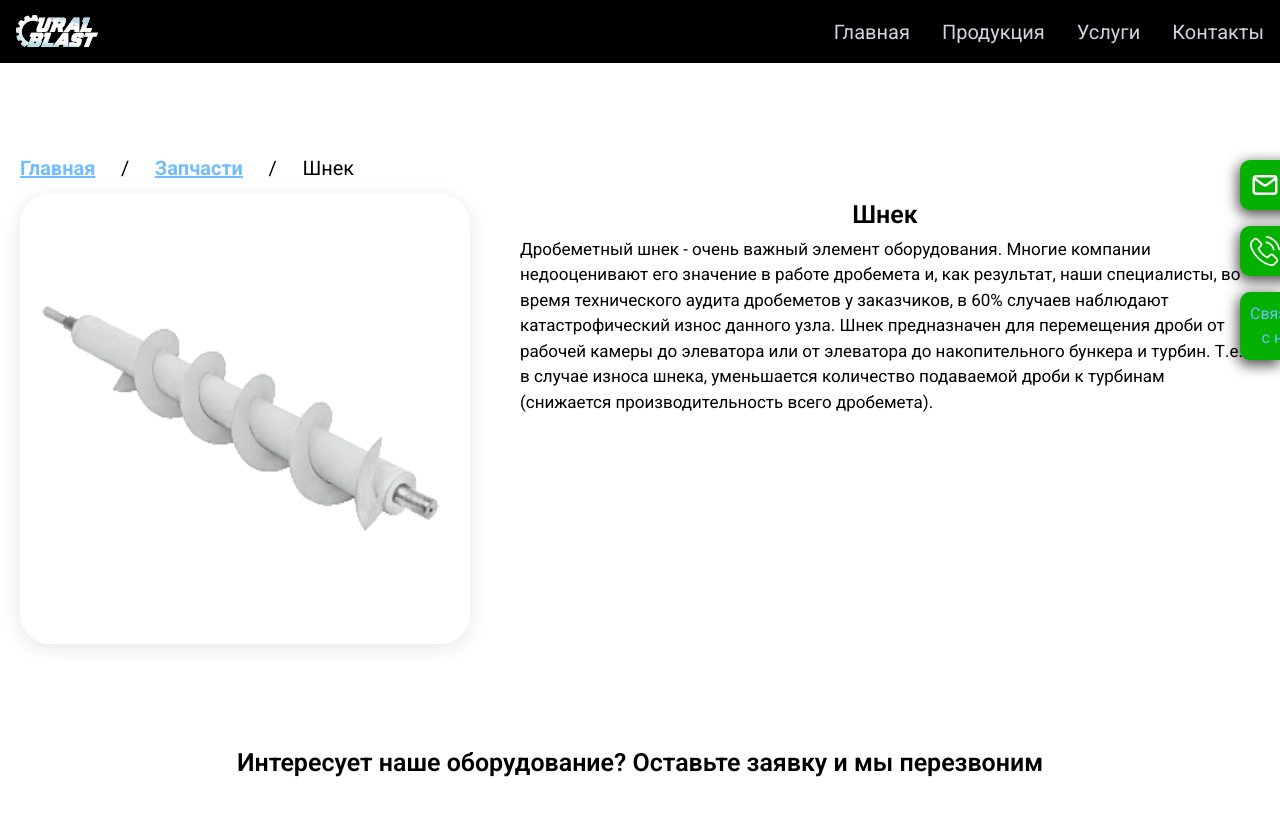
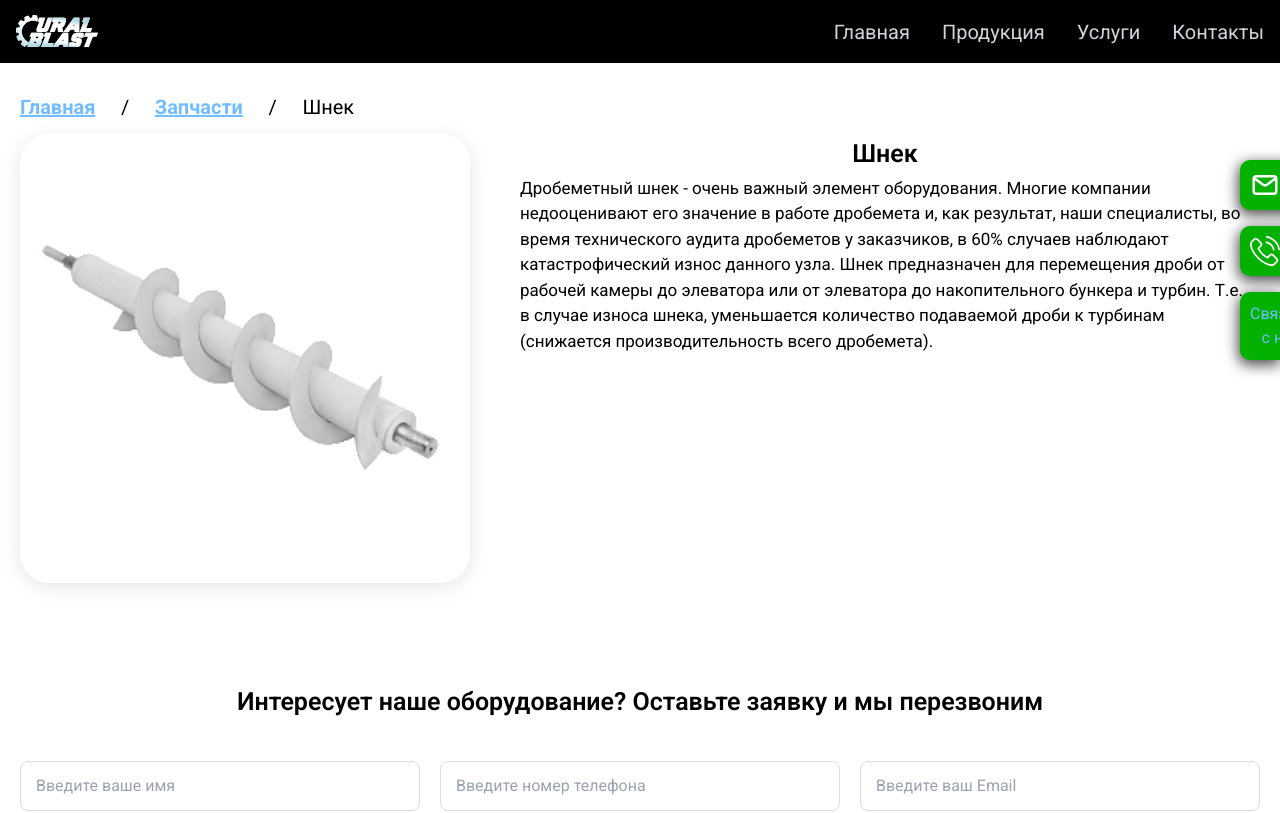
Before and after one commit to aylivdele/uralblast, a React (Vite) app: page /parts/auger in a window 1280 px wide. Shown: the top 813 px of the page. Built offline with nearby package versions, Linux system fonts and the light colour scheme.

Commit message:
add fotter, sideButtons

```diff
--- a/src/components/BackgroundVideo.jsx
+++ b/src/components/BackgroundVideo.jsx
@@ -12,7 +12,7 @@ const VideoBackgroundSection = () => {
         <div className="video-overlay" />
 
         <div className="video-content">
-          <h2 className="video-title">Наш производственный процесс</h2>
+          <h1 className="video-title">Наш производственный процесс</h1>
           <p className="video-text">Посмотрите как мы создаем лучшее оборудование</p>
           {/* <button className="video-button">Подробнее о производстве</button> */}
         </div>
--- a/src/components/Footer.jsx
+++ b/src/components/Footer.jsx
@@ -116,7 +116,7 @@ const Footer = () => {
               </a>
             </p>
             <p className="contact-item">
-              <a href="tel:+79997773311" className="contact-link">
+              <a href="tel:+79193397236" className="contact-link">
                 +7 (919) 339-72-36
               </a>
             </p>
--- a/src/components/SideButtons.jsx
+++ b/src/components/SideButtons.jsx
@@ -13,7 +13,7 @@ const SideButtons = () => {
       </div>
       <div className='side-button' ref={phoneRef}>
         <img src='/images/phone-call.svg'/>
-        <a href='tel:+79193397235'>+79193397236</a>
+        <a href='tel:+79193397236'>+79193397236</a>
       </div>
       <button className='side-text'>
         <HashLink smooth to="/#service-form" alt='Контакты'>Связаться с нами!</HashLink>
--- a/src/css/product.css
+++ b/src/css/product.css
@@ -20,7 +20,7 @@ body {
   max-width: 1320px;
   margin: 0 auto;
   padding: 20px;
-  margin-top: 70px;
+  margin-top: 9px;
 }
 
 .zapchasti {
```
